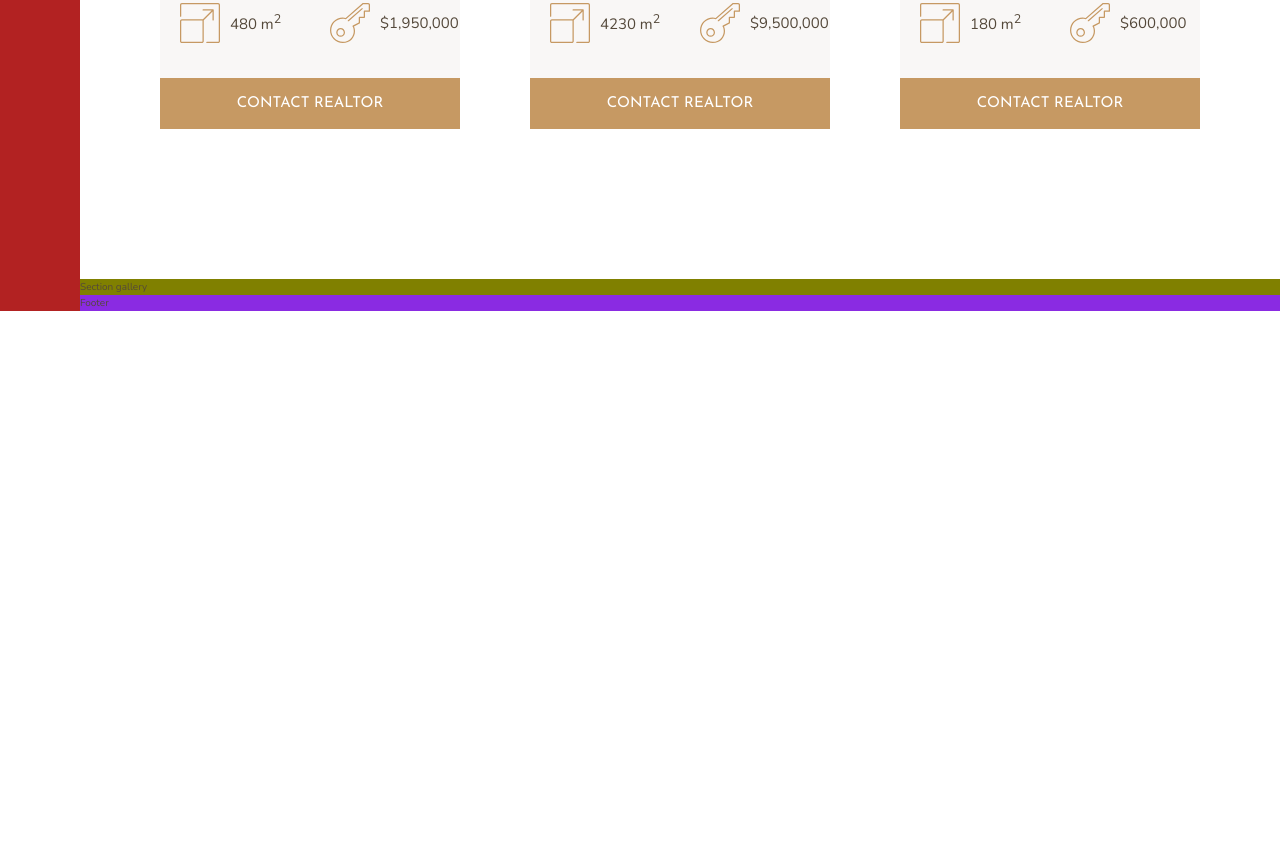
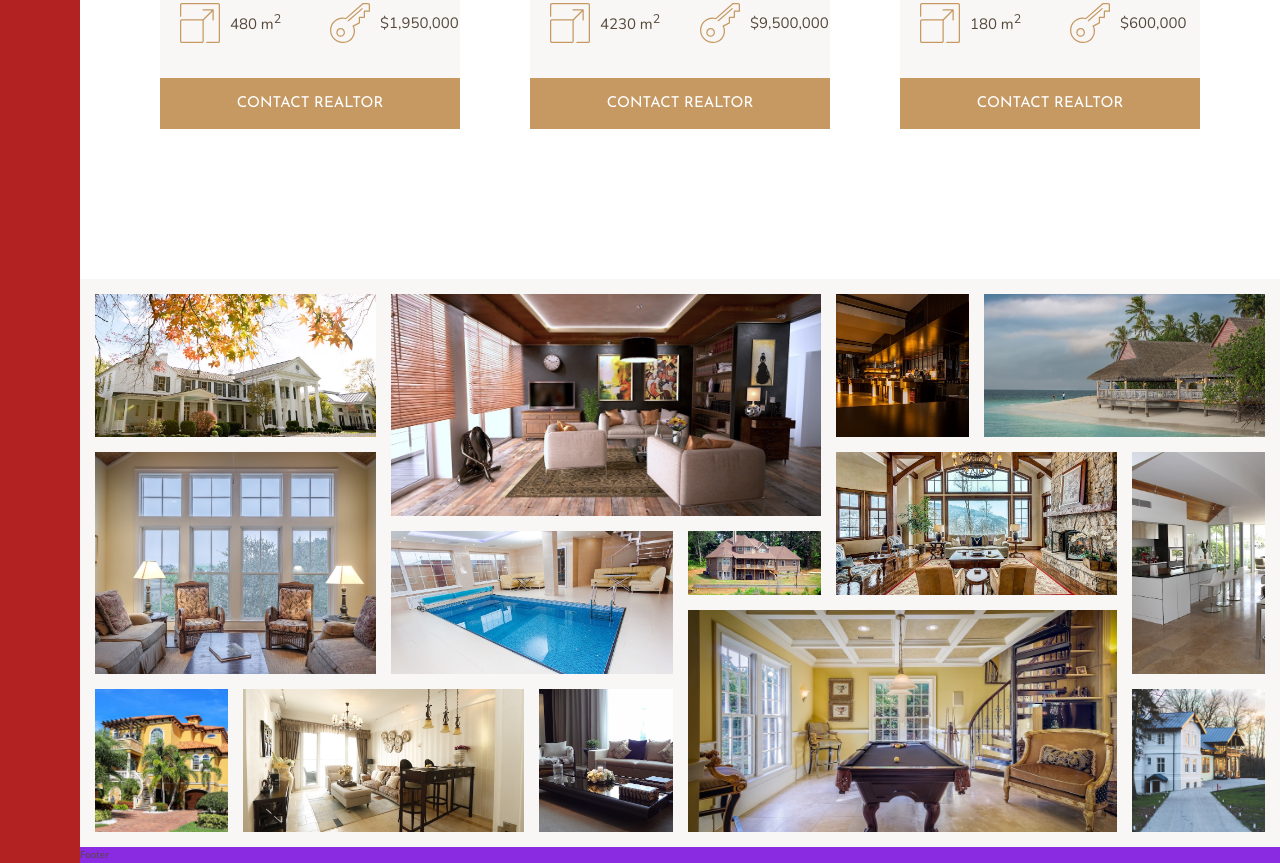
Before and after one commit to anastasiia-stupak/Nexter-Landing, a website: page index.html in a window 1280 px wide. Shown: the part 2888-3751 px from the top of the page. Before the commit the page ends 3199 px from the top, so only its background shows below. Drawn offline with nearby package versions, Linux system fonts and the light colour scheme; files that its build step writes are made by us from their sources.

Commit message:
Gallery section added and styled

```diff
--- a/index.html
+++ b/index.html
@@ -373,7 +373,27 @@
 
 			</section>
 
-			<section class="gallery">Section gallery</section>
+			<section class="gallery">
+				<figure class="gallery__item gallery__item--1"><img src="img/gal-1.jpeg" alt="Gallery image" class="gallery__img"></figure>
+				<figure class="gallery__item gallery__item--2"><img src="img/gal-2.jpeg" alt="Gallery image" class="gallery__img"></figure>
+				<figure class="gallery__item gallery__item--3"><img src="img/gal-3.jpeg" alt="Gallery image" class="gallery__img"></figure>
+				<figure class="gallery__item gallery__item--4"><img src="img/gal-4.jpeg" alt="Gallery image" class="gallery__img"></figure>
+				<figure class="gallery__item gallery__item--5"><img src="img/gal-5.jpeg" alt="Gallery image" class="gallery__img"></figure>
+				<figure class="gallery__item gallery__item--6"><img src="img/gal-6.jpeg" alt="Gallery image" class="gallery__img"></figure>
+				<figure class="gallery__item gallery__item--7"><img src="img/gal-7.jpeg" alt="Gallery image" class="gallery__img"></figure>
+				<figure class="gallery__item gallery__item--8"><img src="img/gal-8.jpeg" alt="Gallery image" class="gallery__img"></figure>
+				<figure class="gallery__item gallery__item--9"><img src="img/gal-9.jpeg" alt="Gallery image" class="gallery__img"></figure>
+				<figure class="gallery__item gallery__item--10"><img src="img/gal-10.jpeg" alt="Gallery image" class="gallery__img">
+				</figure>
+				<figure class="gallery__item gallery__item--11"><img src="img/gal-11.jpeg" alt="Gallery image" class="gallery__img">
+				</figure>
+				<figure class="gallery__item gallery__item--12"><img src="img/gal-12.jpeg" alt="Gallery image" class="gallery__img">
+				</figure>
+				<figure class="gallery__item gallery__item--13"><img src="img/gal-13.jpeg" alt="Gallery image" class="gallery__img">
+				</figure>
+				<figure class="gallery__item gallery__item--14"><img src="img/gal-14.jpeg" alt="Gallery image" class="gallery__img">
+				</figure>
+			</section>
 			<footer class="footer">Footer</footer>
 	</body>
 </html>
--- a/sass/sections/_gallery.scss
+++ b/sass/sections/_gallery.scss
@@ -1,5 +1,90 @@
 .gallery {
-	background-color: olive;
+	grid-column: full-start / full-end;
+	padding: 1.5rem;
 
-	grid-column: full-start / full-end;
+	display: grid;
+	grid-template-rows: repeat(7, 5vw);
+	grid-template-columns: repeat(8, 1fr);
+	grid-gap: 1.5rem;
+
+	background-color: $color-grey-light-1;
+
+	&__item {
+		&--1 {
+			grid-row: 1 / span 2;
+			grid-column: 1 / span 2;
+		}
+
+		&--2 {
+			grid-row: 1 / span 3;
+			grid-column: 3 / span 3;
+		}
+
+		&--3 {
+			grid-row: 1 / span 2;
+			grid-column: 6 / 7;
+		}
+
+		&--4 {
+			grid-row: 1 / span 2;
+			grid-column: 7 / -1;
+		}
+
+		&--5 {
+			grid-row: 3 / span 3;
+			grid-column: 1 / span 2;
+		}
+
+		&--6 {
+			grid-row: 4 / span 2;
+			grid-column: 3 / span 2;
+		}
+
+		&--7 {
+			grid-row: 4 / 5;
+			grid-column: 5 / 6;
+		}
+
+		&--8 {
+			grid-row: 3 / span 2;
+			grid-column: 6 / span 2;
+		}
+
+		&--9 {
+			grid-row: 3 / span 3;
+			grid-column: 8 / -1;
+		}
+
+		&--10 {
+			grid-row: 6 / -1;
+			grid-column: 1 / 2;
+		}
+
+		&--11 {
+			grid-row: 6 / -1;
+			grid-column: 2 / span 2;
+		}
+
+		&--12 {
+			grid-row: 6 / -1;
+			grid-column: 4 / 5;
+		}
+
+		&--13 {
+			grid-row: 5 / -1;
+			grid-column: 5 / span 3;
+		}
+
+		&--14 {
+			grid-row: 6 / -1;
+			grid-column: 8 / -1;
+		}
+	}
+
+	&__img {
+		display: block;
+		width: 100%;
+		height: 100%;
+		object-fit: cover;
+	}
 }
```
